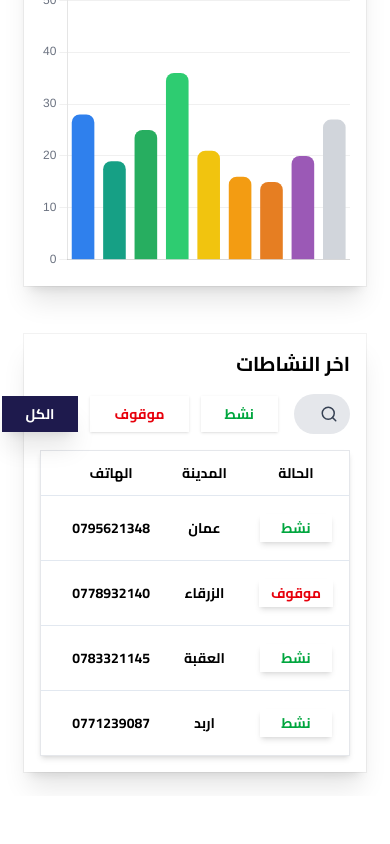
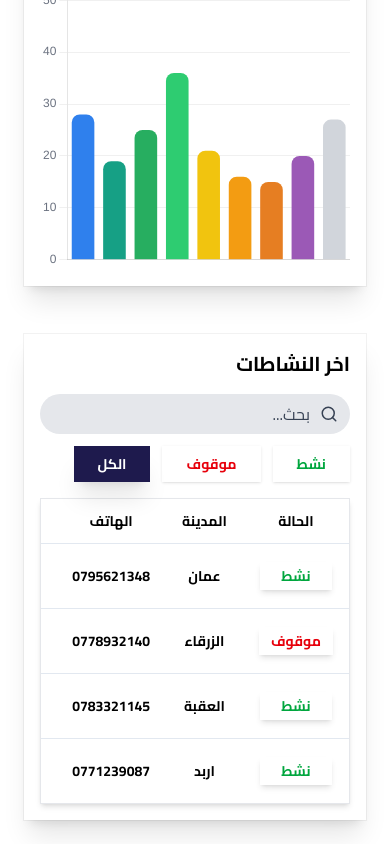
Before and after one commit to NorhanGamalY/khadamatak, a React (Vite) app: page /admin in a window 390 px wide. Shown: the part 1329-2173 px from the top of the page. Before the commit the page ends 2125 px from the top, so only its background shows below. Built offline with nearby package versions, Linux system fonts and the light colour scheme.

Commit message:
add reusable table

```diff
--- /dev/null
+++ b/src/components/common/TableCard.jsx
@@ -0,0 +1,170 @@
+import { useMemo, useState } from "react";
+import { FiSearch } from "react-icons/fi";
+
+export default function TableCard({
+  title = "",
+  rows = [],
+  tabs = [],
+  initialTab = "all",
+  filterByTab,
+  searchPlaceholder = "بحث...",
+  searchKeys = [],
+  selectable = true,
+  getRowId = (row) => row.id,
+  columns = [],
+}) {
+  const [tab, setTab] = useState(initialTab);
+  const [query, setQuery] = useState("");
+  const [selected, setSelected] = useState(() => new Set());
+
+  const filtered = useMemo(() => {
+    const q = query.trim().toLowerCase();
+
+    return rows.filter((r) => {
+      const byTab = filterByTab ? filterByTab(r, tab) : true;
+
+      const byQuery = !q
+        ? true
+        : searchKeys.some((k) => String(r?.[k] ?? "").toLowerCase().includes(q));
+
+      return byTab && byQuery;
+    });
+  }, [rows, tab, query, filterByTab, searchKeys]);
+
+  const allChecked =
+    selectable && filtered.length > 0 && filtered.every((r) => selected.has(getRowId(r)));
+
+  const toggleAll = () => {
+    if (!selectable) return;
+
+    setSelected((prev) => {
+      const next = new Set(prev);
+      if (allChecked) filtered.forEach((r) => next.delete(getRowId(r)));
+      else filtered.forEach((r) => next.add(getRowId(r)));
+      return next;
+    });
+  };
+
+  const toggleOne = (row) => {
+    if (!selectable) return;
+
+    const id = getRowId(row);
+    setSelected((prev) => {
+      const next = new Set(prev);
+      if (next.has(id)) next.delete(id);
+      else next.add(id);
+      return next;
+    });
+  };
+
+  const tabBtnClass = (key) => {
+    const base = "px-6 py-2 text-sm font-bold transition-colors";
+    if (key === tab) return `${base} bg-indigo-950 text-white shadow-xl`;
+    if (key === "active") return `${base} bg-white text-green-600 shadow`;
+    if (key === "stopped") return `${base} bg-white text-red-600 shadow`;
+    return `${base} bg-white text-gray-700 shadow`;
+  };
+
+  return (
+    <section className="bg-white p-4 shadow-xl ring-1 ring-black/5">
+      {/* Title */}
+      <div className="flex flex-col gap-3 sm:flex-row sm:items-center sm:justify-between">
+        <h3 className="text-xl font-bold text-right">{title}</h3>
+      </div>
+
+      {/* Tabs + Search */}
+      <div className="mt-4 flex flex-col gap-3 sm:flex-row sm:items-center sm:justify-between">
+        {/* Search */}
+        <div className="relative w-full sm:w-[320px]">
+          <input
+            value={query}
+            onChange={(e) => setQuery(e.target.value)}
+            placeholder={searchPlaceholder}
+            className="w-full rounded-full bg-gray-200 py-2 pl-4 pr-10 text-md outline-none focus:ring-2 focus:ring-gray-300 placeholder-gray-700"
+          />
+          <FiSearch className="absolute right-3 top-1/2 -translate-y-1/2 text-gray-700" size={18} />
+        </div>
+        {/* Tabs */}
+        {tabs?.length ? (
+          <div className="flex flex-wrap items-center gap-3">
+            {tabs.map((t) => (
+              <button key={t.key} onClick={() => setTab(t.key)} className={tabBtnClass(t.key)}>
+                {t.label}
+              </button>
+            ))}
+          </div>
+        ) : (
+          <div />
+        )}
+
+
+      </div>
+
+      {/* Table */}
+      <div className="mt-4 overflow-x-auto border border-gray-200 shadow-md">
+        <table className=" w-full text-end">
+          <thead>
+            <tr className="text-sm font-bold">
+              {columns.map((c) => (
+                <th
+                  key={c.key}
+                  className={[
+                    "px-4 py-3",
+                    c.align === "center" ? "text-center" : "text-end",
+                  ].join(" ")}
+                >
+                  {c.header}
+                </th>
+              ))}
+
+              {selectable && (
+                <th className="w-10 px-3 py-3 text-center">
+                  <input type="checkbox" checked={allChecked} onChange={toggleAll} />
+                </th>
+              )}
+            </tr>
+          </thead>
+
+          <tbody>
+            {filtered.map((row) => (
+              <tr key={getRowId(row)} className="border-t border-slate-200 text-sm font-bold">
+                {columns.map((c) => (
+                  <td
+                    key={c.key}
+                    className={[
+                      "px-4 py-3",
+                      c.align === "center" ? "text-center" : "text-end",
+                    ].join(" ")}
+                  >
+                    {c.cell(row)}
+                  </td>
+                ))}
+
+                {selectable && (
+                  <td className="px-3 py-3 text-center">
+                    <input
+                      type="checkbox"
+                      checked={selected.has(getRowId(row))}
+                      onChange={() => toggleOne(row)}
+                    />
+                  </td>
+                )}
+              </tr>
+            ))}
+
+            {filtered.length === 0 && (
+              <tr>
+                <td
+                  colSpan={columns.length + (selectable ? 1 : 0)}
+                  className="px-4 py-8 text-center text-sm text-slate-500"
+                >
+                  لا توجد نتائج
+                </td>
+              </tr>
+            )}
+          </tbody>
+        </table>
+      </div>
+    </section>
+  );
+}
--- a/src/components/dashboard/RecentActivitiesCard.jsx
+++ b/src/components/dashboard/RecentActivitiesCard.jsx
@@ -1,10 +1,11 @@
-import { useMemo, useState } from "react";
-import { FiSearch } from "react-icons/fi";
+import TableCard from "../common/TableCard";
 
 const TABS = [
+  { key: "active", label: "نشط" },
+  { key: "stopped", label: "موقوف" },
   { key: "all", label: "الكل" },
-  { key: "stopped", label: "موقوف" },
-  { key: "active", label: "نشط" },
+
+
 ];
 
 const MOCK_ROWS = [
@@ -16,14 +17,11 @@ const MOCK_ROWS = [
 
 function StatusBadge({ status }) {
   const isActive = status === "active";
-
   return (
     <span
       className={[
-        "inline-flex min-w-18 justify-center px-3 py-1 text-sm font-bold shadow-md",
-        isActive
-          ? " bg-white text-green-600"
-          : " bg-white text-red-600",
+        "inline-flex min-w-18 justify-center px-3 py-1 text-sm font-bold shadow-md bg-white",
+        isActive ? "text-green-600" : "text-red-600",
       ].join(" ")}
     >
       {isActive ? "نشط" : "موقوف"}
@@ -32,145 +30,22 @@ function StatusBadge({ status }) {
 }
 
 export default function RecentActivitiesCard({ rows = MOCK_ROWS }) {
-  const [tab, setTab] = useState("all");
-  const [query, setQuery] = useState("");
-  const [selected, setSelected] = useState(() => new Set());
-
-  const filtered = useMemo(() => {
-    const q = query.trim().toLowerCase();
-
-    return rows.filter((r) => {
-      const byTab =
-        tab === "all" ? true : tab === "active" ? r.status === "active" : r.status === "stopped";
-
-      const byQuery = !q
-        ? true
-        : [r.name, r.phone, r.city].some((v) => String(v).toLowerCase().includes(q));
-
-      return byTab && byQuery;
-    });
-  }, [rows, tab, query]);
-
-  const allChecked = filtered.length > 0 && filtered.every((r) => selected.has(r.id));
-
-  const toggleAll = () => {
-    setSelected((prev) => {
-      const next = new Set(prev);
-      if (allChecked) {
-        filtered.forEach((r) => next.delete(r.id));
-      } else {
-        filtered.forEach((r) => next.add(r.id));
+  return (
+    <TableCard
+      title="اخر النشاطات"
+      rows={rows}
+      tabs={TABS}
+      initialTab="all"
+      filterByTab={(row, tab) =>
+        tab === "all" ? true : tab === "active" ? row.status === "active" : row.status === "stopped"
       }
-      return next;
-    });
-  };
-
-  const toggleOne = (id) => {
-    setSelected((prev) => {
-      const next = new Set(prev);
-      if (next.has(id)) next.delete(id);
-      else next.add(id);
-      return next;
-    });
-  };
-
-  const tabBtnClass = (key) =>
-    {
-      const base = " px-6 py-2 text-sm font-bold transition"
-      if (key === tab) return `${base} bg-indigo-950 text-white shadow-xl`;
-      if (key === 'active') return `${base} bg-white text-green-600 shadow`;
-      if (key === 'stopped') return `${base} bg-white text-red-600 shadow`;
-      return `${base} bg-white text-slate-700 shadow`;
-    };
-
-  return (
-    <section className=" bg-white p-4 shadow-xl ring-1 ring-black/5">
-      <div className="flex flex-col gap-3 sm:flex-row sm:items-center sm:justify-between">
-        <h3 className="text-xl font-bold">اخر النشاطات</h3>
-      </div>
-
-      {/* Tabs */}
-      <div className="mt-4 flex justify-between gap-4">
-        <div className="relative w-full sm:w-[320px]">
-          <input
-            value={query}
-            onChange={(e) => setQuery(e.target.value)}
-            placeholder="بحث..."
-            className="w-full rounded-full bg-gray-200 py-2 pl-4 pr-10 text-md outline-none focus:ring-2 focus:ring-gray-300 placeholder-gray-700"
-          />
-          <FiSearch className="absolute right-3 top-1/2 -translate-y-1/2 text-gray-700" size={18} />
-        </div>
-        <div className="flex items-center gap-3">
-            <button
-          onClick={() => setTab("active")}
-          className={[
-            tabBtnClass("active"),
-            tab === "active" ? "" : "text-green-600",
-          ].join(" ")}
-        >
-          نشط
-        </button>
-        <button
-          onClick={() => setTab("stopped")}
-          className={[
-            tabBtnClass("stopped"),
-            tab === "stopped" ? "" : "text-red-600",
-          ].join(" ")}
-        >
-          موقوف
-        </button>
-            <button onClick={() => setTab("all")} className={tabBtnClass("all")}>
-          الكل
-        </button>
-
-
-        </div>
-      </div>
-
-      {/* Table */}
-      <div className="mt-4 overflow-hidden border border-gray-200 shadow-md">
-        <table className="w-full text-end">
-          <thead>
-            <tr className="text-sm font-bold">
-              <th className="px-4 py-3 text-center">الحالة</th>
-              <th className="px-4 py-3 text-center ">المدينة</th>
-              <th className="px-4 py-3 text-center ">الهاتف</th>
-              <th className="px-4 py-3">الاسم</th>
-              <th className="w-10 px-3 py-3 ">
-                <input type="checkbox" checked={allChecked} onChange={toggleAll} />
-              </th>
-            </tr>
-          </thead>
-
-          <tbody>
-            {filtered.map((row) => (
-              <tr key={row.id} className="border-t border-slate-200 text-sm font-bold">
-                <td className="px-4 py-3 text-center">
-                  <StatusBadge status={row.status} />
-                </td>
-                <td className="px-4 py-3 text-center">{row.city}</td>
-                <td className="px-4 py-3 text-center">{row.phone}</td>
-                <td className="px-4 py-3 ">{row.name}</td>
-                <td className="px-3 py-3 text-center">
-                  <input
-                    type="checkbox"
-                    checked={selected.has(row.id)}
-                    onChange={() => toggleOne(row.id)}
-                  />
-                </td>
-              </tr>
-            ))}
-
-            {filtered.length === 0 && (
-              <tr>
-                <td colSpan={5} className="px-4 py-8 text-center text-sm text-slate-500">
-                  لا توجد نتائج
-                </td>
-              </tr>
-            )}
-          </tbody>
-        </table>
-      </div>
-    </section>
+      searchKeys={["name", "phone", "city"]}
+      columns={[
+        { key: "status", header: "الحالة", align: "center", cell: (r) => <StatusBadge status={r.status} /> },
+        { key: "city", header: "المدينة", align: "center", cell: (r) => r.city },
+        { key: "phone", header: "الهاتف", align: "center", cell: (r) => r.phone },
+        { key: "name", header: "الاسم", align: "", cell: (r) => r.name },
+      ]}
+    />
   );
 }
```
